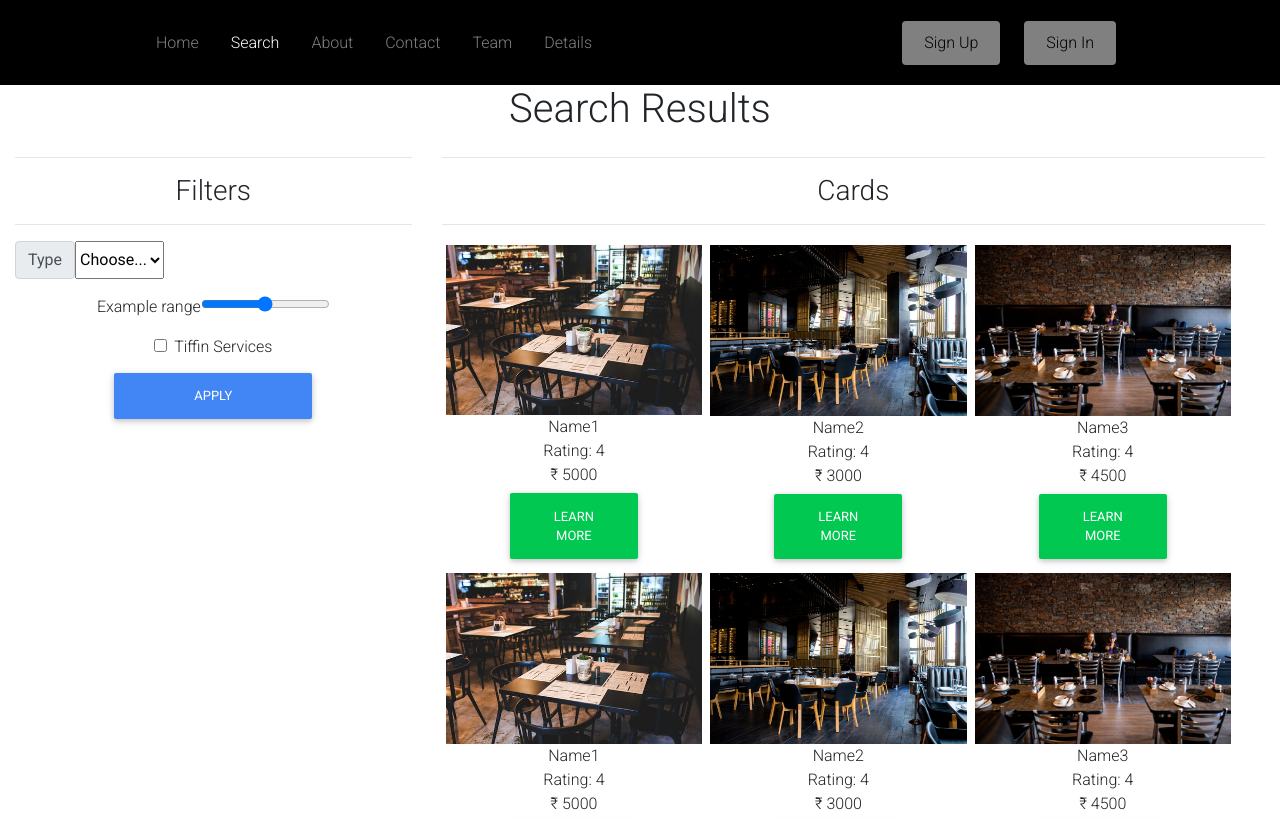
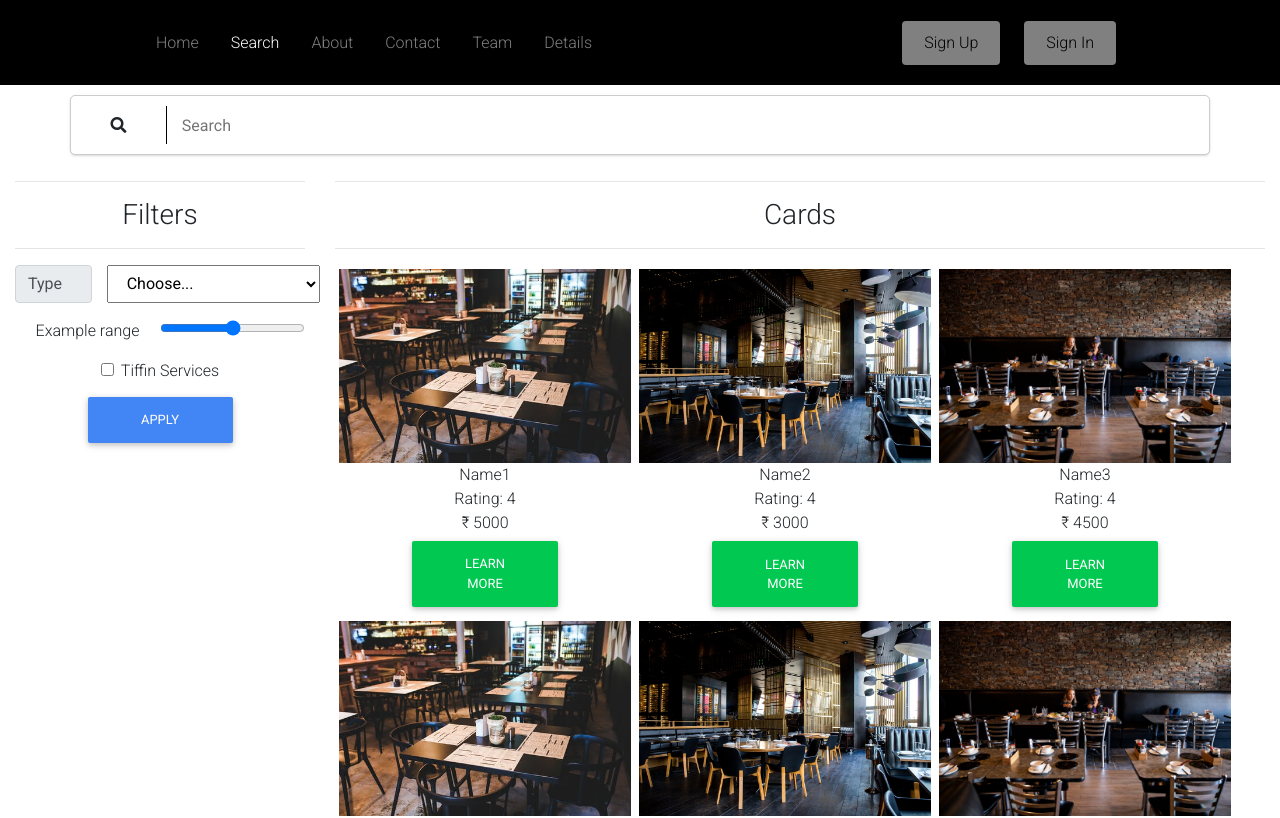
Before and after one commit to daigavane70/Mess-finder, a React (Create React App) app: page /search in a window 1280 px wide. Shown: the top 818 px of the page. Built offline with nearby package versions, Linux system fonts and the light colour scheme.

Commit message:
search bar added

```diff
--- a/src/Components/Filter.js
+++ b/src/Components/Filter.js
@@ -5,27 +5,30 @@ import "../assets/styles/Card.css";
 export default function Filter({ details }) {
   return (
     <div className="form-group">
-      <div class="input-group mb-3">
-        <label class="input-group-text" for="inputGroupSelect01">
-          Type
-        </label>
-        <select class="form-select" id="inputGroupSelect01">
+      <div className="row">
+        <div className="col-4">
+          <label className="input-group-text " for="inputGroupSelect01">
+            Type
+          </label>
+        </div>
+        <select className="form-select col-8" id="inputGroupSelect01">
           <option selected>Choose...</option>
           <option value="1">Veg</option>
           <option value="2">Non-Veg</option>
         </select>
       </div>
-      <label for="customRange1" class="form-label">
+      <div className="input-group mb-3"></div>
+      <label for="customRange1" className="form-label col-6">
         Example range
       </label>
-      <input type="range" class="form-range" id="customRange1"></input>
-      <div class="form-check form-switch my-2 text-center">
+      <input type="range" className="form-range col-6" id="customRange1" />
+      <div className="form-check form-switch my-2 text-center">
         <input
-          class="form-check-input"
+          className="form-check-input"
           type="checkbox"
           id="flexSwitchCheckChecked"
         />
-        <label class="form-check-label" for="flexSwitchCheckChecked">
+        <label className="form-check-label" for="flexSwitchCheckChecked">
           Tiffin Services
         </label>
       </div>
--- a/src/Pages/ContactUs/ContactUs.js
+++ b/src/Pages/ContactUs/ContactUs.js
@@ -1,9 +1,114 @@
-import React from 'react';
+import React from "react";
+import { MDBRow, MDBContainer, MDBCol, MDBCard, MDBCardBody, MDBIcon, MDBBtn, MDBInput } from "mdbreact";
 
-const ContactUs = () => {
+const ContactPage = () => {
   return (
-      <h1>Contact</h1>
+    <div className="my-5">
+      <h2 className="h1-responsive font-weight-bold text-center my-5">
+        Contact us
+      </h2>
+      <p className="text-center w-responsive mx-auto pb-5">
+        Lorem ipsum dolor sit amet, consectetur adipisicing elit. Fugit,
+        error amet numquam iure provident voluptate esse quasi, veritatis
+        totam voluptas nostrum quisquam eum porro a pariatur veniam.
+      </p>
+      {/* <MDBRow>
+        <MDBCol lg="5" className="lg-0 mb-4">
+          <MDBCard>
+            <MDBCardBody>
+              <div className="form-header blue accent-1">
+                <h3 className="mt-2">
+                  <MDBIcon icon="envelope" /> Write to us:
+                </h3>
+              </div>
+              <p className="dark-grey-text">
+                We'll write rarely, but only the best content.
+              </p>
+              <div className="md-form">
+                <MDBInput
+                  icon="user"
+                  label="Your name"
+                  iconClass="grey-text"
+                  type="text"
+                  id="form-name"
+                />
+              </div>
+              <div className="md-form">
+                <MDBInput
+                  icon="envelope"
+                  label="Your email"
+                  iconClass="grey-text"
+                  type="text"
+                  id="form-email"
+                />
+              </div>
+              <div className="md-form">
+                <MDBInput
+                  icon="tag"
+                  label="Subject"
+                  iconClass="grey-text"
+                  type="text"
+                  id="form-subject"
+                />
+              </div>
+              <div className="md-form">
+                <MDBInput
+                  icon="pencil-alt"
+                  label="Icon Prefix"
+                  iconClass="grey-text"
+                  type="textarea"
+                  id="form-text"
+                />
+              </div>
+              <div className="text-center">
+                <MDBBtn color="light-blue">Submit</MDBBtn>
+              </div>
+            </MDBCardBody>
+          </MDBCard>
+        </MDBCol>
+        <MDBCol lg="7">
+          <div
+            id="map-container"
+            className="rounded z-depth-1-half map-container"
+            style={{ height: "400px" }}
+          >
+            <iframe
+              src="https://www.google.com/maps/embed?pb=!1m14!1m12!1m3!1d76765.98321148289!2d-73.96694563267306!3d40.751663750099084!2m3!1f0!2f0!3f0!3m2!1i1024!2i768!4f13.1!5e0!3m2!1spl!2spl!4v1525939514494"
+              title="This is a unique title"
+              width="100%"
+              height="100%"
+              frameBorder="0"
+              style={{ border: 0 }}
+            />
+          </div>
+          <br />
+          <MDBRow className="text-center">
+            <MDBCol md="4">
+              <MDBBtn tag="a" floating color="blue" className="accent-1">
+                <MDBIcon icon="map-marker-alt" />
+              </MDBBtn>
+              <p>New York, 94126</p>
+              <p className="mb-md-0">United States</p>
+            </MDBCol>
+            <MDBCol md="4">
+              <MDBBtn tag="a" floating color="blue" className="accent-1">
+                <MDBIcon icon="phone" />
+              </MDBBtn>
+              <p>+ 01 234 567 89</p>
+              <p className="mb-md-0">Mon - Fri, 8:00-22:00</p>
+            </MDBCol>
+            <MDBCol md="4">
+              <MDBBtn tag="a" floating color="blue" className="accent-1">
+                <MDBIcon icon="envelope" />
+              </MDBBtn>
+              <p>info@gmail.com</p>
+              <p className="mb-md-0">sale@gmail.com</p>
+            </MDBCol>
+          </MDBRow>
+        </MDBCol>
+      </MDBRow> */}
+    </div>
   );
-};
+}
 
-export default ContactUs;
+export default ContactPage;
--- a/src/Pages/Search/Search.css
+++ b/src/Pages/Search/Search.css
@@ -11,3 +11,28 @@
     max-height: inherit;
     overflow-y: scroll;
 }
+
+.search-bar-container{
+    margin: 10px;
+    height: 60px;
+    display: flex;
+    align-items: center;
+    /* background-color: cadetblue; */
+    padding-block: 10px;
+    border: 1px solid rgba(0, 0, 0, 0.2);
+    border-radius: 5px;
+    box-shadow: rgba(0, 0, 0, 0.1) 0px 1px 3px 0px, rgba(0, 0, 0, 0.06) 0px 1px 2px 0px;
+}
+.search-bar-container i{
+    cursor: pointer;
+}
+
+.search-bar-container input{
+    height: 100%;
+    border: none;
+    border-left: 1px solid black;
+}
+
+.search-bar-container input:focus{
+    outline: none;
+}
--- a/src/Pages/Search/Search.js
+++ b/src/Pages/Search/Search.js
@@ -1,30 +1,39 @@
 import React from "react";
 import Card from "../../Components/Card";
-import "bootstrap/dist/css/bootstrap.min.css";
 import "./Search.css";
 import { defaultList } from "../../Components/data";
 import Filter from "../../Components/Filter";
+import {useState} from 'react'
 
 const ListOptions = () => {
+
+  const [filters, setFilters] = useState([
+    {type: 'veg'},
+  ]);
+
   let cards = defaultList.map((eve) => {
     return <Card details={eve}></Card>;
   });
 
   return (
     <div className="container-fluid text-center options">
-      <h1>Search Results</h1>
+      <div className="container">
+        <div className="search-bar-container row">
+          <i class="fas fa-search col-1" onClick={() => document.getElementById('search-bar').focus()} />
+          <input className="col-11" placeholder="Search" id='search-bar'/>
+        </div>
+      </div>
 
       <div className="row">
         {/* for Filters */}
-        <div className="col-lg-4 col-md-4">
+        <div className="col-lg-3 col-md-4">
           <hr />
           <h3>Filters</h3>
           <hr />
           <Filter className="filters" />
         </div>
-
         {/* for Cards */}
-        <div className="col-lg-8 text-center">
+        <div className="col-lg-9 text-center">
           <hr />
           <h3> Cards </h3>
           <hr />
```
